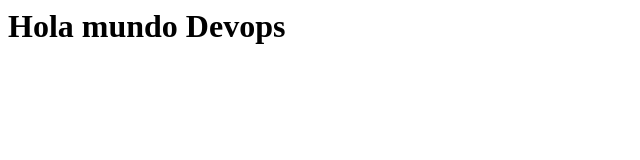
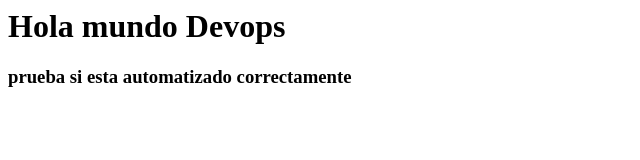
Before and after one commit to Shaquille004/PrimerParcial, a plain HTML site: page src/index.html in a window 1280 px wide. Shown: the whole page, without its empty margins (0-640 px from the left). Drawn offline with Linux system fonts and the light colour scheme.

Commit message:
automatizado correctamente

```diff
--- a/src/index.html
+++ b/src/index.html
@@ -1 +1,2 @@
 <h1>Hola mundo Devops</h1>
+<h3>prueba si esta automatizado correctamente</h3>
```
